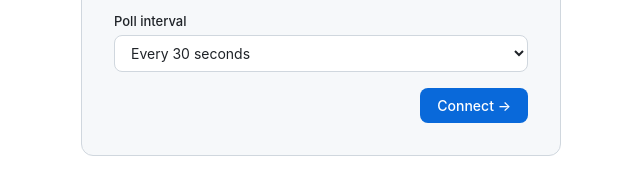
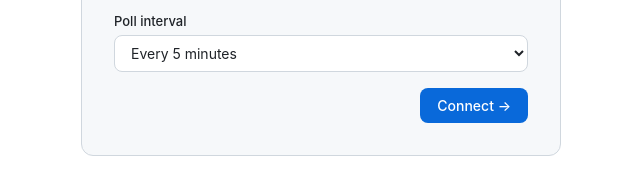
Before and after one commit to TelekinInc/Cilbup, a plain HTML site: page index.html in a window 1280 px wide. Shown: the part 613-797 px from the top of the page, 319-959 px from the left. Drawn offline with Linux system fonts and the light colour scheme.

Commit message:
Default poll interval to 5 minutes
Co-Authored-By: Claude Sonnet 5.5 <noreply@anthropic.com>
Claude-Session: https://claude.ai/code/session_01KL4CHkViTWC23NrBpFq6SC

```diff
--- a/index.html
+++ b/index.html
@@ -379,9 +379,9 @@
     <div class="field">
       <label>Poll interval</label>
       <select id="pollInput">
-        <option value="15">Every 15 seconds</option>
-        <option value="30" selected>Every 30 seconds</option>
-        <option value="60">Every 60 seconds</option>
+        <option value="60">Every minute</option>
+        <option value="300" selected>Every 5 minutes</option>
+        <option value="900">Every 15 minutes</option>
         <option value="0">Manual only</option>
       </select>
     </div>
```
